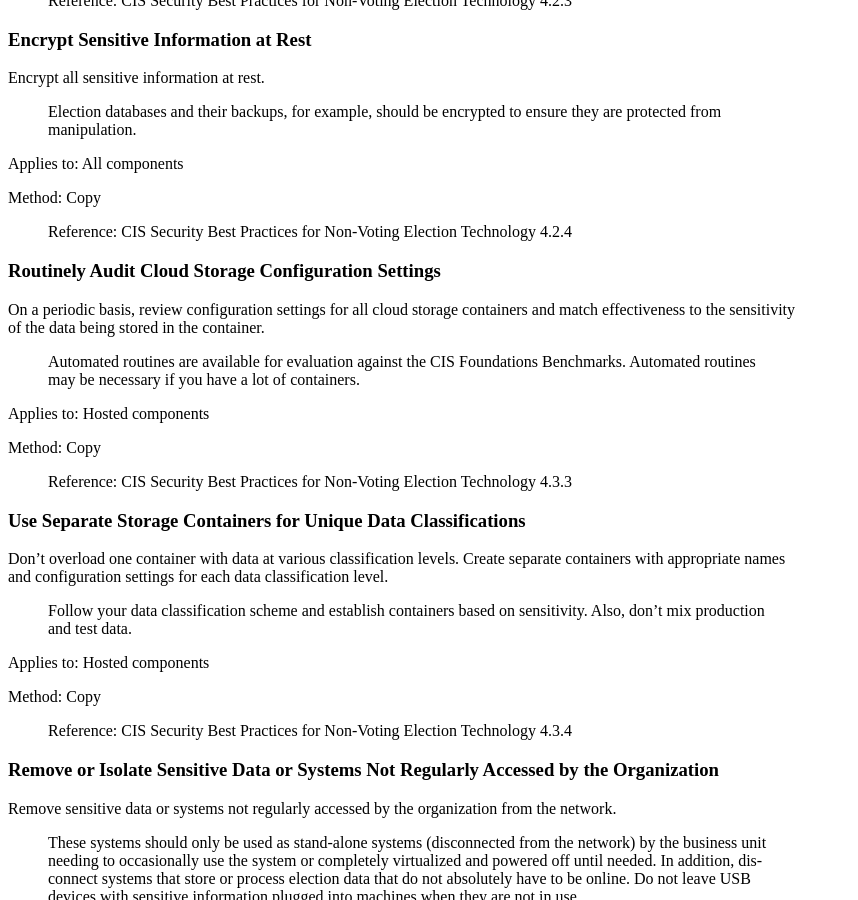
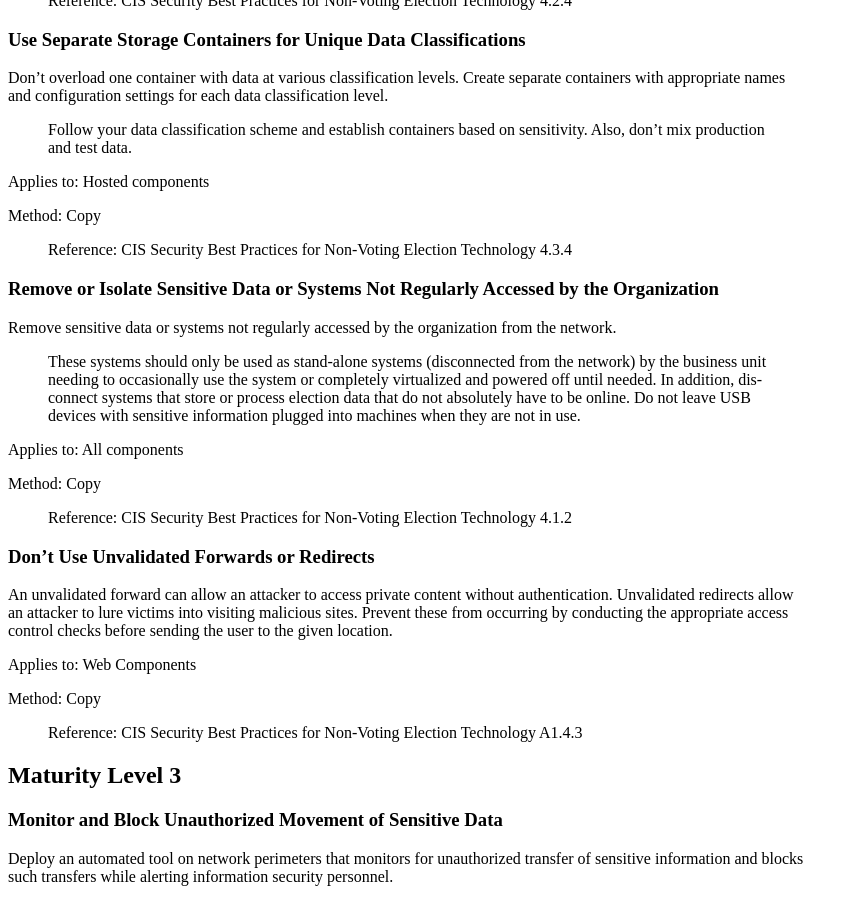
Before and after one commit to it-dept-cis/RABET-V-Pilot, a Sphinx documentation site: the page built from docs/source/Security_Services_Capability_Maturity_Index/Data_Confidentiality_Integrity_Requirements.md, in a window 1280 px wide and 900 px high, scrolled down 4004 px. Shown: the whole window, without its empty margins (0-858 px from the left). Built offline with Sphinx 7.4.7, drawn with Linux system fonts in a browser that asks for light colours; some of the changed text lies outside the part shown.

Commit message:
move and delete reqs

```diff
--- a/docs/source/Security_Services_Capability_Maturity_Index/Data_Confidentiality_Integrity_Requirements.md
+++ b/docs/source/Security_Services_Capability_Maturity_Index/Data_Confidentiality_Integrity_Requirements.md
@@ -35,18 +35,6 @@
 Method: Copy
 
 >Reference: CIS Security Best Practices for Non-Voting Election Technology A1.1.2
-
-### Documentation Clearly Identifies Sensitive Information Processed by the Product
-
-Document all sensitive information stored, processed, or transmitted by the product and network infrastructure.
-
->Locate all data that has privacy concerns and election operations concerns if its confidentiality or integrity were to be compromised.
-
-Applies to: All components
-
-Method: Copy
-
->Reference: CIS Security Best Practices for Non-Voting Election Technology 4.1.1
 
 ### Follow Secure Configuration Guidance for Cloud Storage
 
@@ -210,18 +198,6 @@
 
 >Reference: CIS Security Best Practices for Non-Voting Election Technology 4.2.4
 
-### Routinely Audit Cloud Storage Configuration Settings
-
-On a periodic basis, review configuration settings for all cloud storage containers and match effectiveness to the sensitivity of the data being stored in the container.
-
->Automated routines are available for evaluation against the CIS Foundations Benchmarks. Automated routines may be necessary if you have a lot of containers.
-
-Applies to: Hosted components
-
-Method: Copy
-
->Reference: CIS Security Best Practices for Non-Voting Election Technology 4.3.3
-
 ### Use Separate Storage Containers for Unique Data Classifications
 
 Don't overload one container with data at various classification levels. Create separate containers with appropriate names and configuration settings for each data classification level.
```
Also changed, not shown: docs/source/Security_Services_Capability_Maturity_Index/Authorization_Requirements.md (+10 -0 lines), docs/source/Security_Services_Capability_Maturity_Index/System_Availability_Requirements.md (+0 -20 lines).
